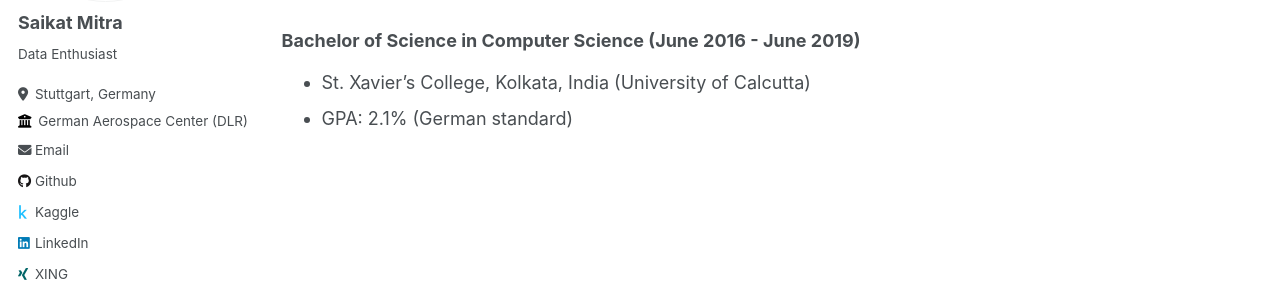
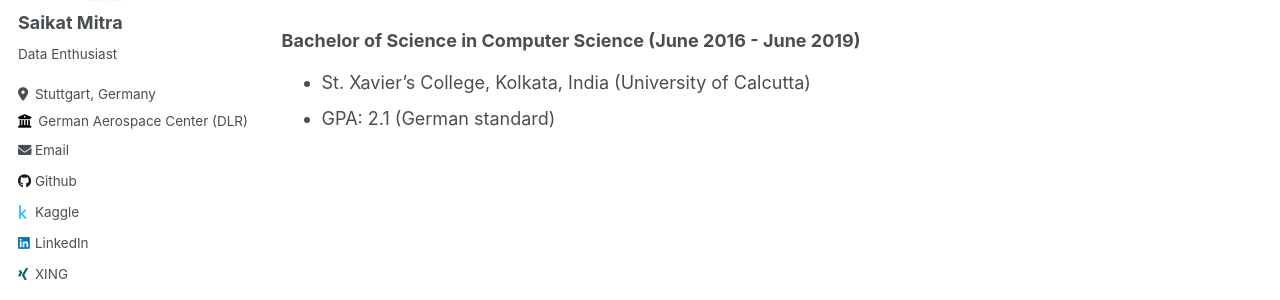
Before and after one commit to saikatmitra1998/saikatmitra1998.github.io, a Jekyll site: the page built from _pages/education.md, in a window 1280 px wide. Shown: the part 259-559 px from the top of the page. Built offline with Jekyll 4.4.1, drawn with Linux system fonts in a browser that asks for light colours.

```diff
--- a/_pages/education.md
+++ b/_pages/education.md
@@ -12,4 +12,4 @@ author_profile: true
 
 ### Bachelor of Science in Computer Science (June 2016 - June 2019)
 * St. Xavier’s College, Kolkata, India (University of Calcutta)
-* GPA: 2.1% (German standard)
+* GPA: 2.1 (German standard)
```
